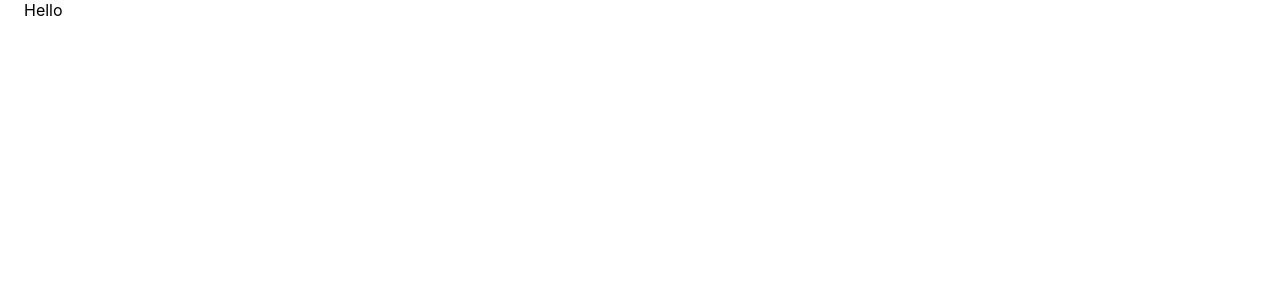
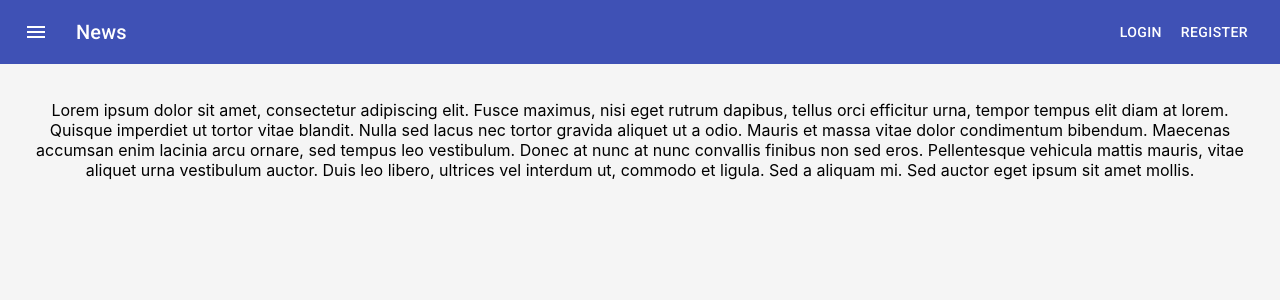
Before and after one commit to serstyle/v9-bears-team-39, a React (Create React App) app in the folder client/: page / in a window 1280 px wide. Shown: the top 300 px of the page. Built offline with nearby package versions, Linux system fonts and the light colour scheme.

Commit message:
homepage mockup + folder structure

```diff
--- /dev/null
+++ b/client/src/components/Navbar.js
@@ -0,0 +1,46 @@
+import React from 'react';
+import { makeStyles } from '@material-ui/core/styles';
+import AppBar from '@material-ui/core/AppBar';
+import Toolbar from '@material-ui/core/Toolbar';
+import Typography from '@material-ui/core/Typography';
+import Button from '@material-ui/core/Button';
+import IconButton from '@material-ui/core/IconButton';
+import MenuIcon from '@material-ui/icons/Menu';
+
+const useStyles = makeStyles(theme => ({
+  root: {
+    flexGrow: 1,
+  },
+  menuButton: {
+    marginRight: theme.spacing(2),
+  },
+  title: {
+    flexGrow: 1,
+  },
+}));
+
+export default function Navbar() {
+  const classes = useStyles();
+
+  return (
+    <div className={classes.root}>
+      <AppBar position="static">
+        <Toolbar>
+          <IconButton
+            edge="start"
+            className={classes.menuButton}
+            color="inherit"
+            aria-label="Menu"
+          >
+            <MenuIcon />
+          </IconButton>
+          <Typography variant="h6" className={classes.title}>
+            News
+          </Typography>
+          <Button color="inherit">Login</Button>
+          <Button color="inherit">Register</Button>
+        </Toolbar>
+      </AppBar>
+    </div>
+  );
+}
--- a/client/src/views/HomePage/HomePage.js
+++ b/client/src/views/HomePage/HomePage.js
@@ -2,8 +2,10 @@ import React from 'react';
 import { Helmet } from 'react-helmet';
 
 // style
+import Container from '@material-ui/core/Container';
 
-import Container from '@material-ui/core/Container';
+// component
+import Navbar from '../../components/Navbar';
 
 export default function HomePage() {
   return (
@@ -11,7 +13,23 @@ export default function HomePage() {
       <Helmet>
         <title>Home</title>
       </Helmet>
-      <Container>Hello</Container>
+      <Navbar />
+      <Container
+        style={{ paddingTop: '20px', background: '#F5F5F5', height: '100vh' }}
+      >
+        <p style={{ textAlign: 'center' }}>
+          Lorem ipsum dolor sit amet, consectetur adipiscing elit. Fusce
+          maximus, nisi eget rutrum dapibus, tellus orci efficitur urna, tempor
+          tempus elit diam at lorem. Quisque imperdiet ut tortor vitae blandit.
+          Nulla sed lacus nec tortor gravida aliquet ut a odio. Mauris et massa
+          vitae dolor condimentum bibendum. Maecenas accumsan enim lacinia arcu
+          ornare, sed tempus leo vestibulum. Donec at nunc at nunc convallis
+          finibus non sed eros. Pellentesque vehicula mattis mauris, vitae
+          aliquet urna vestibulum auctor. Duis leo libero, ultrices vel interdum
+          ut, commodo et ligula. Sed a aliquam mi. Sed auctor eget ipsum sit
+          amet mollis.
+        </p>
+      </Container>
     </div>
   );
 }
```
